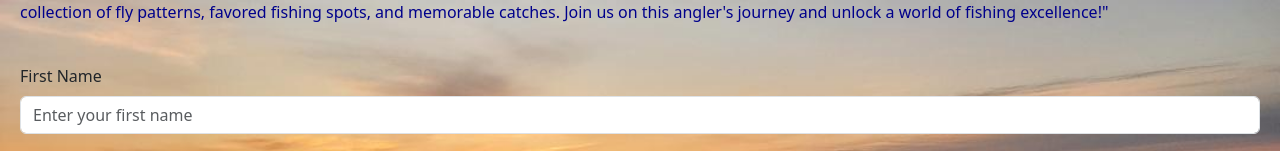
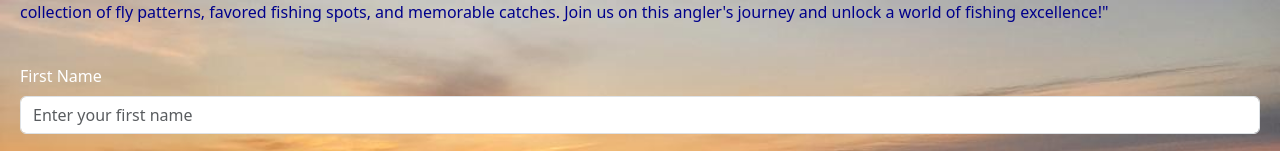
Before and after one commit to luciamsotelo/ReelRush, a React (Create React App) app in the folder frontend/: page /hookUp in a window 1280 px wide. Shown: the part 160-311 px from the top of the page. Built offline with nearby package versions, Linux system fonts and the light colour scheme.

Commit message:
connected front and backend

```diff
--- a/frontend/package.json
+++ b/frontend/package.json
@@ -39,5 +39,5 @@
       "last 1 safari version"
     ]
   },
-  "proxy": "http://localhost:5000"
+  "proxy": "http://localhost:3001"
 }
--- a/frontend/src/components/header.js
+++ b/frontend/src/components/header.js
@@ -12,7 +12,7 @@ function Header() {
         <i className="fas fa-anchor" style={{fontSize: '24px', color: '#007bff', marginRight: '10px'}}></i>
           <Button variant="outline-primary" className="mr-auto">Dock</Button>
         </Link>
-        <h1 className='mr-auto' style={{color: 'black', fontSize: '50px', fontFamily: 'fantasy'}}>A Reel Rush</h1>
+        <h1 className='mr-auto' style={{color: 'black', fontSize: '50px', fontFamily: 'fantasy', marginLeft: '2px', textAlign: 'center'}}>A Reel Rush</h1>
         <Link to="/flyFinder">
         <Button variant="outline-primary">Fly-Finder</Button>
         </Link>
--- a/frontend/src/components/login_form.js
+++ b/frontend/src/components/login_form.js
@@ -9,10 +9,16 @@ const Login = () => {
   const [password, setPassword] = useState('');
   const [showModal, setShowModal] = useState(false);
   const [modalMessage, setModalMessage] = useState('');
+  const [validationError, setValidationError] = useState('');
   const navigate = useNavigate();
 
   const handleLogin = async (e) => {
     e.preventDefault();
+
+    if (!email || !password) {
+      setValidationError('Both fields are required.');
+      return;
+    }
 
     const credentials = { email, password };
 
@@ -44,6 +50,7 @@ const Login = () => {
         "Ready to dive into Emiliano's world of angling expertise? Cast in now to unlock exclusive access to his collection of fly patterns, favored fishing spots, and memorable catches. Sign in today and join the adventure!"
       </p>
       <Form className='' style={{ padding: '20px' }} onSubmit={handleLogin}>
+        {validationError && <p style={{ color: 'red' }}>{validationError}</p>}
         <Form.Group className="mb-3" controlId="formGroupEmail">
           <Form.Label>Email address</Form.Label>
           <Form.Control type="email" placeholder="Enter email" value={email} onChange={(e) => setEmail(e.target.value)} />
--- a/frontend/src/components/signup_form.js
+++ b/frontend/src/components/signup_form.js
@@ -11,10 +11,16 @@ const Register = () => {
   const [password, setPassword] = useState('');
   const [showModal, setShowModal] = useState(false);
   const [modalMessage, setModalMessage] = useState('');
+  const [validationError, setValidationError] = useState('');
   const navigate = useNavigate();
 
   const handleRegister = async (e) => {
     e.preventDefault();
+
+    if (!firstName || !lastName || !email || !password) {
+      setValidationError('All fields are required.');
+      return;
+    }
 
     const newUser = { firstName, lastName, email, password };
 
@@ -46,8 +52,9 @@ const Register = () => {
         "Ready to explore Emiliano's world of fly tying, beach adventures, and impressive catches? Hook up now to cast in later and gain exclusive access to Emiliano's collection of fly patterns, favored fishing spots, and memorable catches. Join us on this angler's journey and unlock a world of fishing excellence!"
       </p>
       <Form className='' style={{ padding: '20px' }} onSubmit={handleRegister}>
+        {validationError && <p style={{ color: 'red' }}>{validationError}</p>}
         <Form.Group className="mb-3" controlId="formFirstName">
-          <Form.Label>First Name</Form.Label>
+          <Form.Label className='' style={{ color: 'white' }}>First Name</Form.Label>
           <Form.Control type="text" placeholder="Enter your first name" value={firstName} onChange={(e) => setFirstName(e.target.value)} />
         </Form.Group>
         <Form.Group className="mb-3" controlId="formLastName">
```
Also changed, not shown: 2 other files (tests, documents, lock files or other folders).
